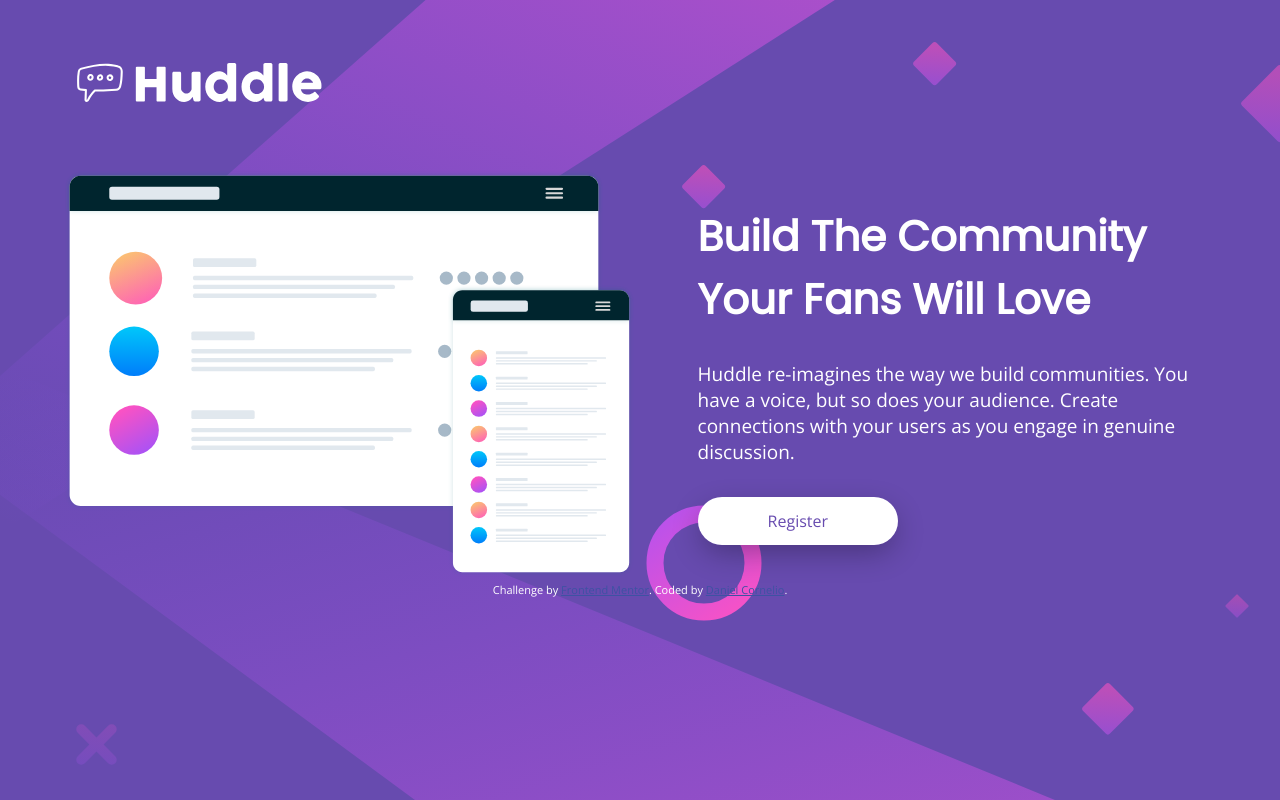
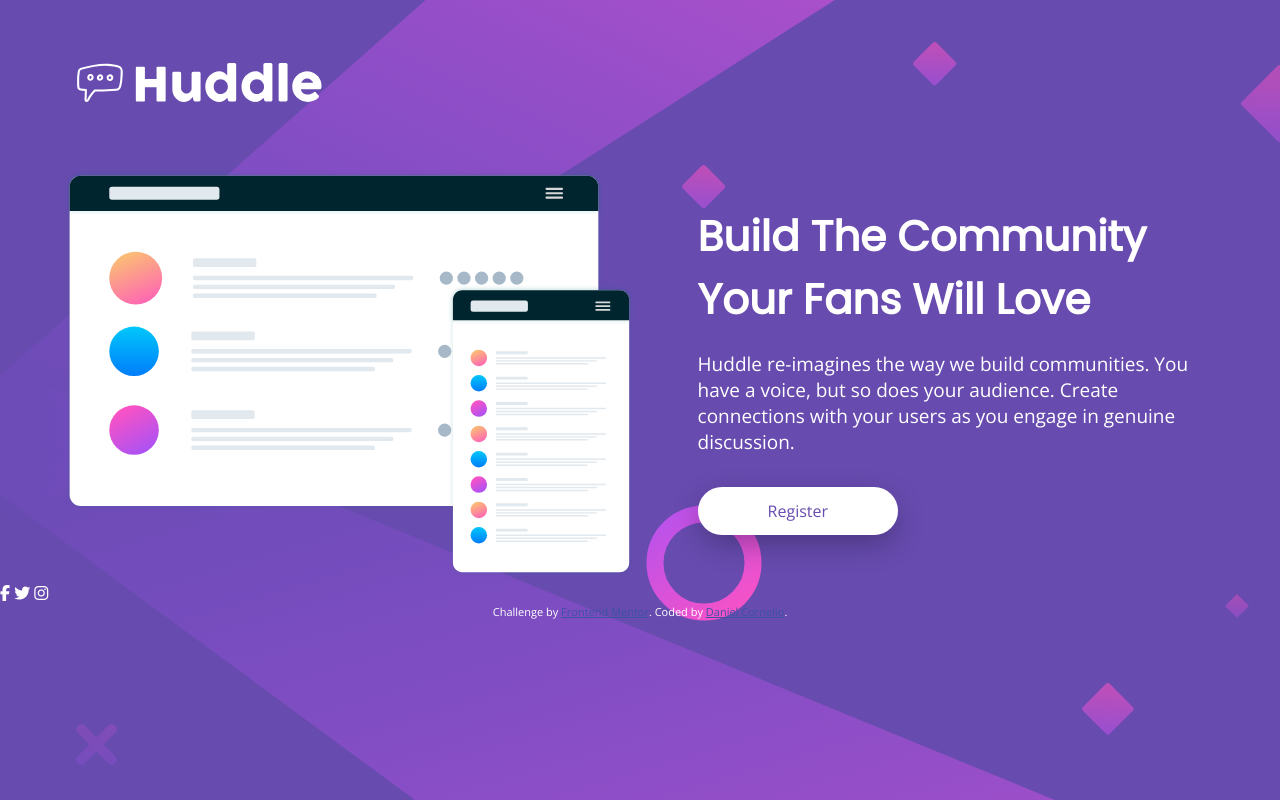
Before and after one commit to DanielCornelio/huddle-landing-page, a plain HTML site: page index.html in a window 1280 px wide. Drawn offline with nearby package versions, Linux system fonts and the light colour scheme.

Commit message:
adding font-awesome

```diff
--- a/index.html
+++ b/index.html
@@ -9,6 +9,7 @@
   <title>Frontend Mentor | Huddle landing page with single introductory section</title>
   <link href="https://fonts.googleapis.com/css?family=Open+Sans|Poppins&display=swap" rel="stylesheet">
   <link rel="stylesheet" href="styles/styles.css">
+  <script src="https://kit.fontawesome.com/79d7e823c9.js" crossorigin="anonymous"></script>
 
 </head>
 <body>
@@ -36,9 +37,9 @@
   </section>
   <footer>
     <div class="social">
-      <span></span>
-      <span></span>
-      <span></span>
+      <span><i class="fab fa-facebook-f"></i></span>
+      <span><i class="fab fa-twitter"></i></span>
+      <span><i class="fab fa-instagram"></i></span>
     </div>
     <p class="attribution">
       Challenge by <a href="https://www.frontendmentor.io?ref=challenge" target="_blank">Frontend Mentor</a>.
--- a/styles/styles.css
+++ b/styles/styles.css
@@ -46,7 +46,7 @@ header{
 }
 .info p{
     font-size: 19px;
-    margin: 30px 0px 45px 0px;
+    margin: 20px 0px 45px 0px;
 }
 .info a{
     text-decoration: none;
```
